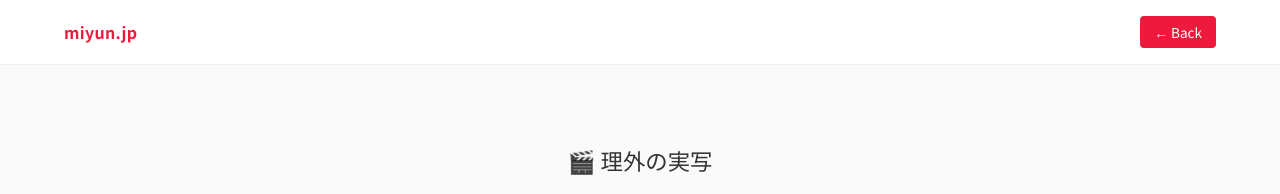
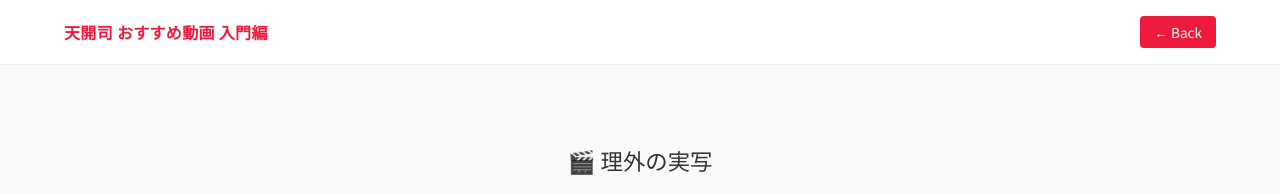
Before and after one commit to miyu0903/www, a plain HTML site: page videos_7.html in a window 1280 px wide. Shown: the top 194 px of the page. Drawn offline with Linux system fonts and the light colour scheme.

Commit message:
Update logo text in videos_7.html

```diff
--- a/videos_7.html
+++ b/videos_7.html
@@ -110,7 +110,7 @@ section {
 <body>
 
 <header>
-    <div class="logo">miyun.jp</div>
+    <div class="logo">天開司 おすすめ動画 入門編</div>
     <a href="video_list.html" class="back-btn">← Back</a>
 </header>
 
```
